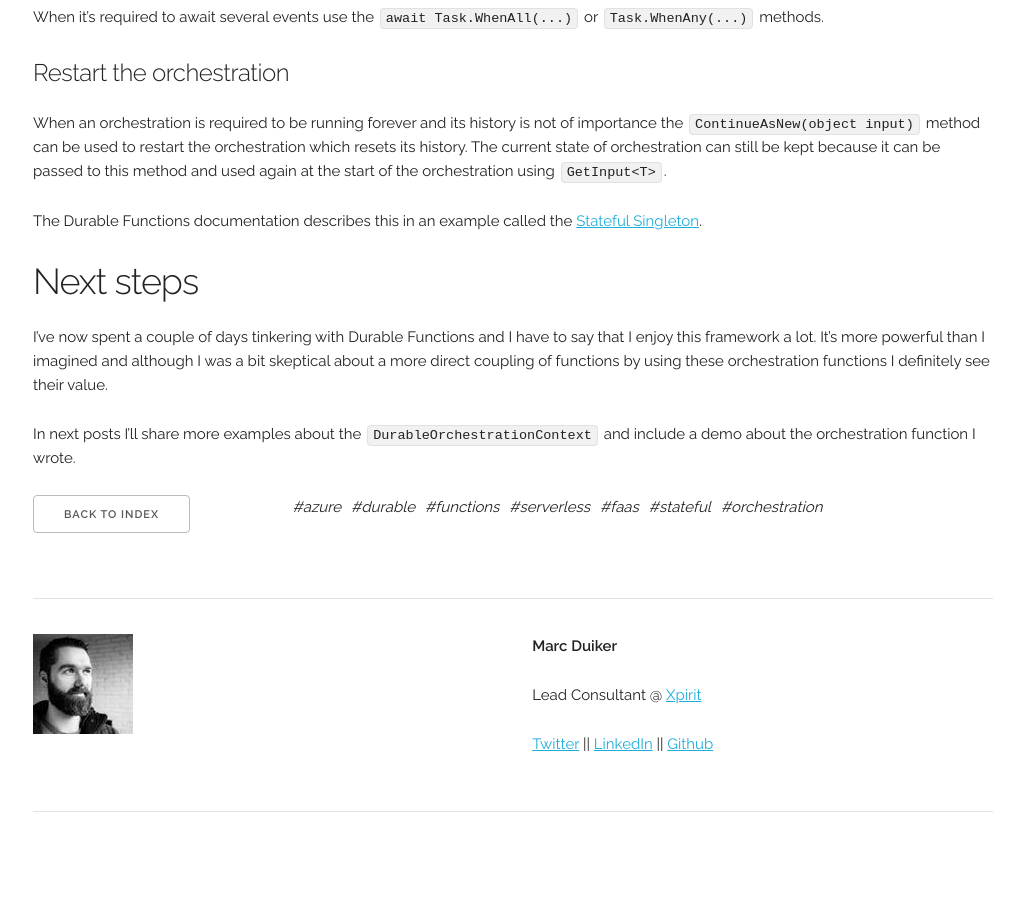
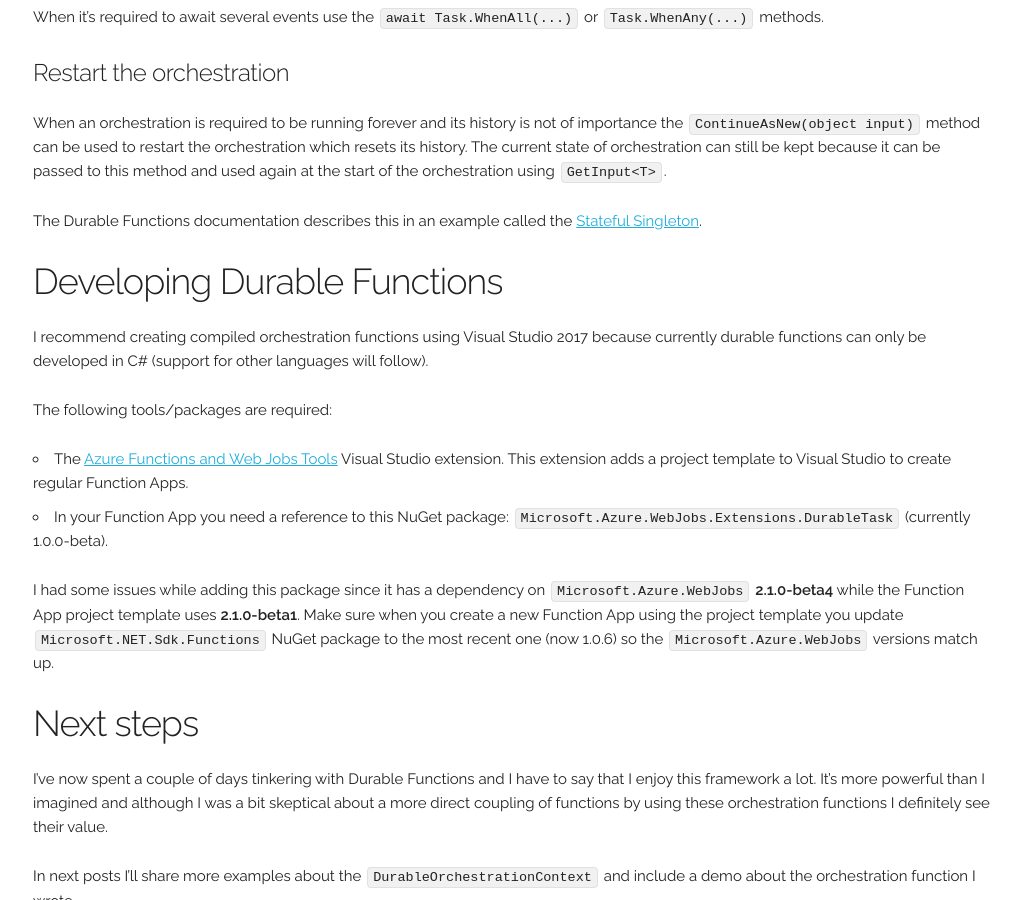
Before and after one commit to marcduiker/marcduiker.github.io, a Jekyll site: the page built from _posts/2017-11-05-durable-azure-functions-stateful-orchestrations.md, in a window 1280 px wide and 900 px high, scrolled down 3678 px. Shown: the whole window, without its empty margins (127-1148 px from the left). Built offline with Jekyll 4.4.1, drawn with Linux system fonts in a browser that asks for light colours; nearby versions of some CDN libraries; comment, search, counter and statistics services are not loaded; before the commit the page ends 4525 px from its top, so only the background shows below that.

Commit message:
Added section about development

```diff
--- a/_posts/2017-11-05-durable-azure-functions-stateful-orchestrations.md
+++ b/_posts/2017-11-05-durable-azure-functions-stateful-orchestrations.md
@@ -106,6 +106,17 @@
 
 The Durable Functions documentation describes this in an example called the [Stateful Singleton](https://azure.github.io/azure-functions-durable-extension/articles/samples/counter.html){:target="_blank"}.
 
+### Developing Durable Functions
+
+I recommend creating compiled orchestration functions using Visual Studio 2017 because currently durable functions can only be developed in C# (support for other languages will follow).
+
+The following tools/packages are required:
+
+- The [Azure Functions and Web Jobs Tools](https://docs.microsoft.com/en-us/azure/azure-functions/functions-develop-vs) Visual Studio extension. This extension adds a project template to Visual Studio to create regular Function Apps.
+- In your Function App you need a reference to this NuGet package: `Microsoft.Azure.WebJobs.Extensions.DurableTask` (currently 1.0.0-beta).
+
+I had some issues while adding this package since it has a dependency on `Microsoft.Azure.WebJobs` __2.1.0-beta4__ while the Function App project template uses __2.1.0-beta1__. Make sure when you create a new Function App using the project template you update `Microsoft.NET.Sdk.Functions` NuGet package to the most recent one (now 1.0.6) so the `Microsoft.Azure.WebJobs` versions match up.
+
 ### Next steps
 
 I've now spent a couple of days tinkering with Durable Functions and I have to say that I enjoy this framework a lot. It's more powerful than I imagined and although I was a bit skeptical about a more direct coupling of functions by using these orchestration functions I definitely see their value.
```
